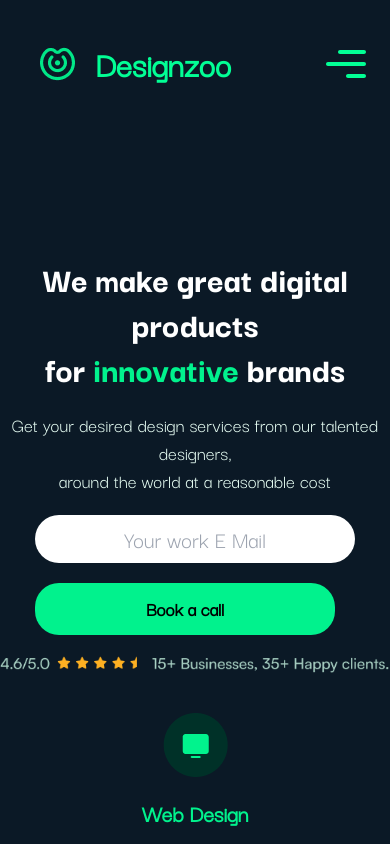
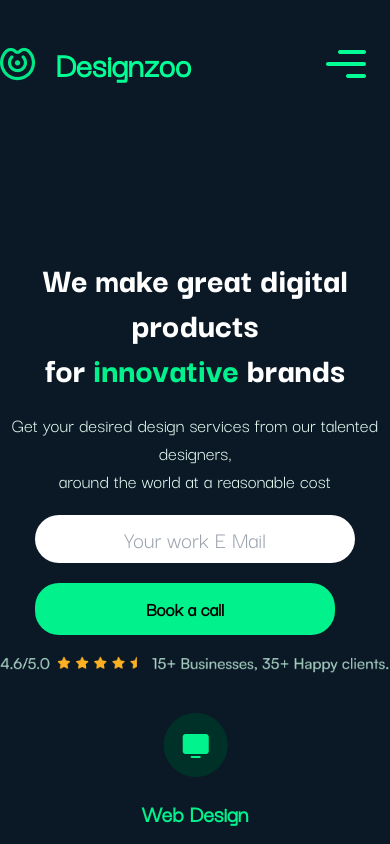
Before and after one commit to danielgen01/agency-website, a Next.js app: page / in a window 390 px wide. Shown: the top 844 px of the page. Built offline with nearby package versions, Linux system fonts and the light colour scheme.

Commit message:
change ml

```diff
--- a/components/Navbar.tsx
+++ b/components/Navbar.tsx
@@ -8,7 +8,7 @@ import { BsChevronDown } from "react-icons/bs"
 const Navbar = () => {
   return (
     <nav className="flex justify-between items-center h-32 w-full">
-      <div className="logo flex items-center gap-5 ml-10">
+      <div className="logo flex items-center gap-5 lg:ml-10">
         <Image src={logo} alt="Logo" className="" />
         <h2 className="text-bright-neon-green font-bold text-4xl">Designzoo</h2>
       </div>
```
